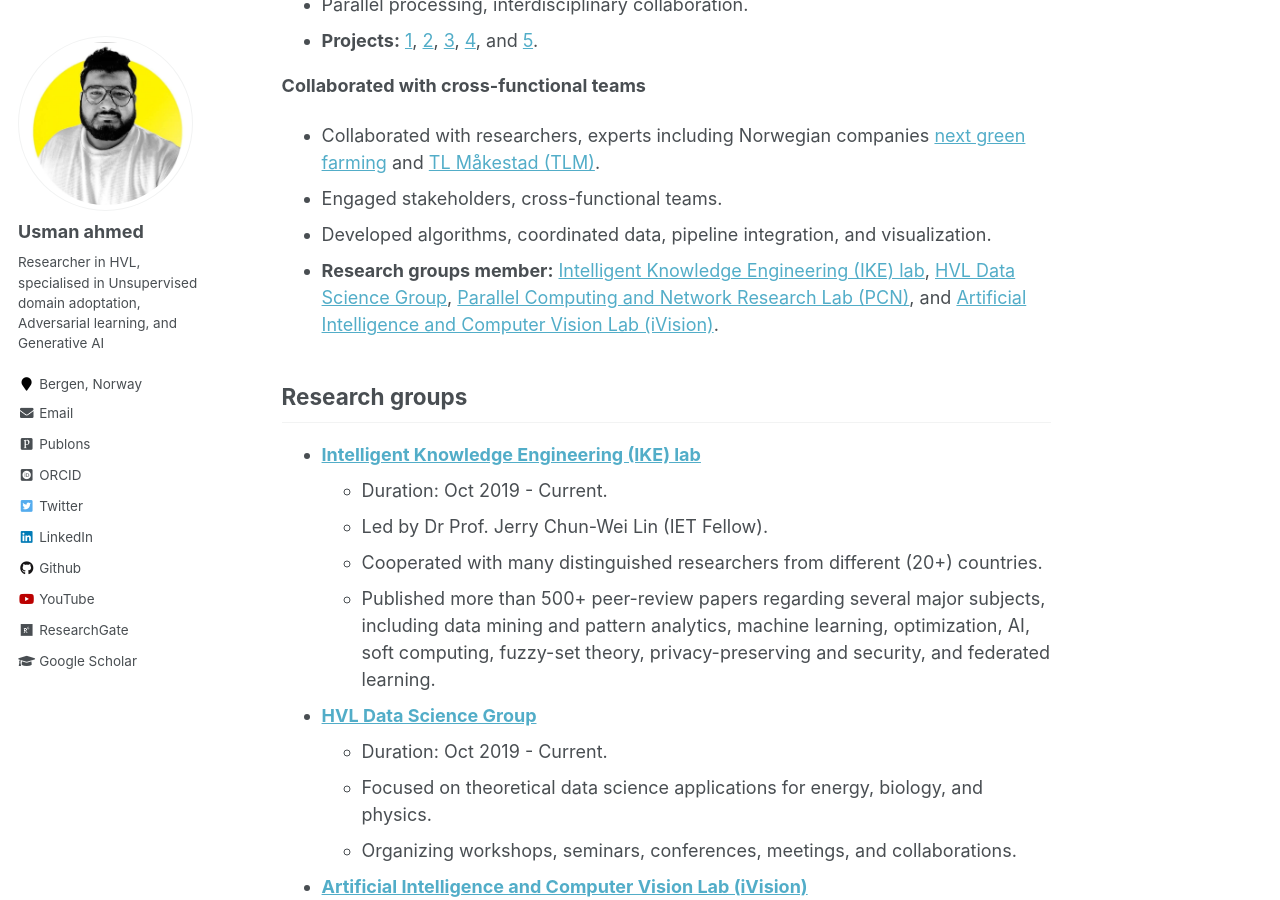
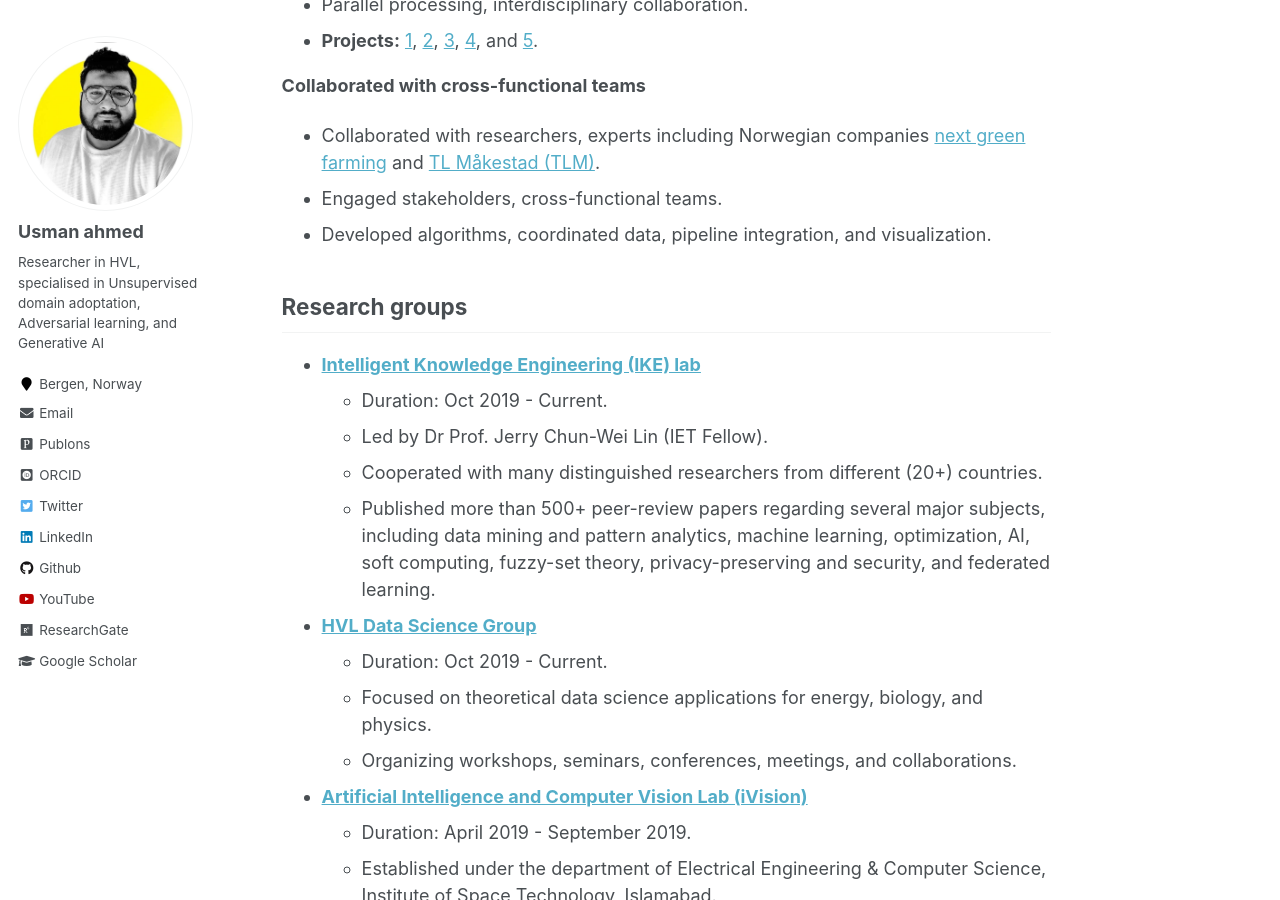
Before and after one commit to iusmanahmed/iusmanahmed.github.io, a Jekyll site: the page built from _pages/about.md, in a window 1280 px wide and 900 px high, scrolled down 1929 px. Built offline with Jekyll 4.4.1, drawn with Linux system fonts in a browser that asks for light colours; some web fonts are replaced.

Commit message:
update about.md

```diff
--- a/_pages/about.md
+++ b/_pages/about.md
@@ -61,7 +61,6 @@ My name is Usman Ahmed, an experienced data scientist and Senior Data Engineer w
 - Collaborated with researchers, experts including Norwegian companies [next green farming](https://www.nextgreenfarming.no/) and [TL Måkestad (TLM)](https://makestad.no/kontakt-oss/tl-makestad-as/).
 - Engaged stakeholders, cross-functional teams.
 - Developed algorithms, coordinated data, pipeline integration, and visualization.
-- **Research groups member:** [Intelligent Knowledge Engineering (IKE) lab](http://www.ikelab.net/), [HVL Data Science Group](https://www.hvl.no/en/research/group/data-science-group/), [Parallel Computing and Network Research Lab (PCN)](https://pcn.net.pk/), and [Artificial Intelligence and Computer Vision Lab (iVision)](https://ivisioneeist.wixsite.com/ivision).
 
 
 ## Research groups
```
